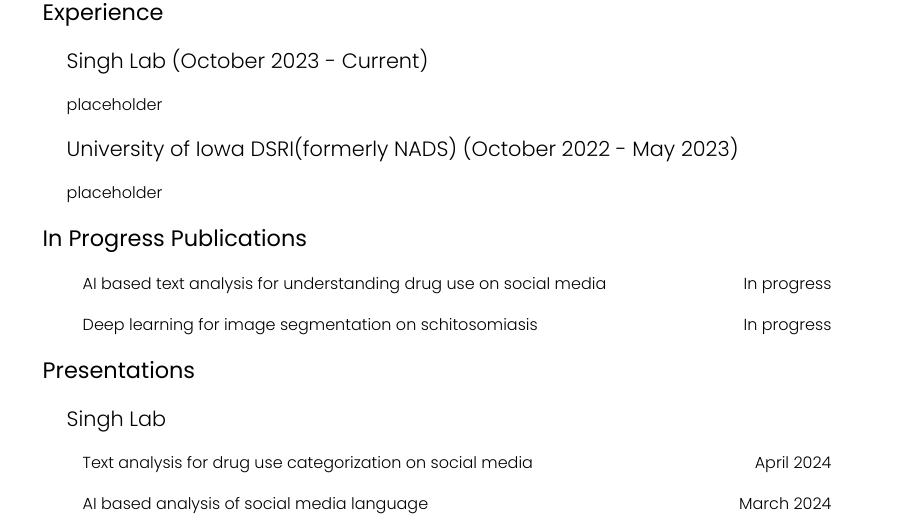
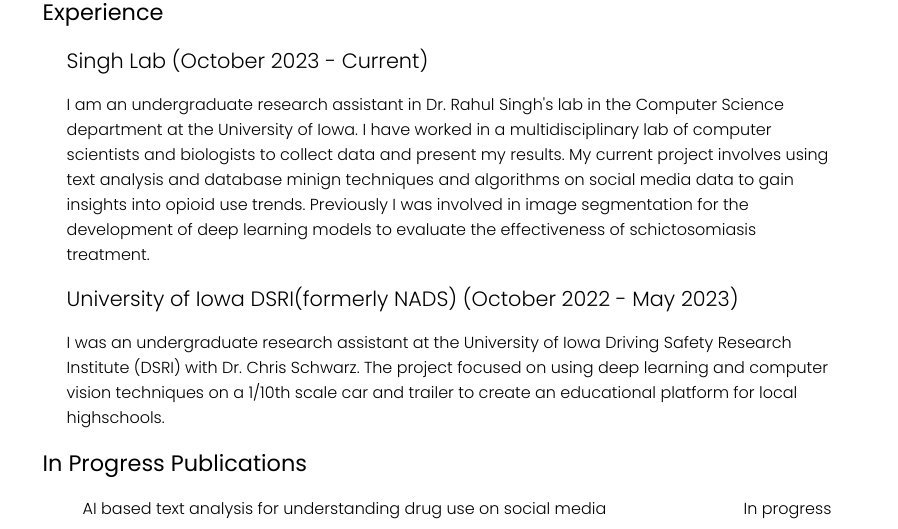
Before and after one commit to Adi-M02/portfolio, a plain HTML site: page research/index.html in a window 1280 px wide. Shown: the part 200-729 px from the top of the page, without its empty margins (191-1089 px from the left). Drawn offline with Linux system fonts and the light colour scheme.

Commit message:
in progress descriptions

```diff
--- a/research/index.html
+++ b/research/index.html
@@ -43,9 +43,9 @@
                 <p class="research__subheading">Experience</p>
                 <div class="research__subsection">
                     <p class="research__experience__title"> Singh Lab (October 2023 - Current)</p>
-                    <p class="research__experience__description">placeholder</p>
+                    <p class="research__experience__description">I am an undergraduate research assistant in Dr. Rahul Singh's lab in the Computer Science department at the University of Iowa. I have worked in a multidisciplinary lab of computer scientists and biologists to collect data and present my results. My current project involves using text analysis and database minign techniques and algorithms on social media data to gain insights into opioid use trends. Previously I was involved in image segmentation for the development of deep learning models to evaluate the effectiveness of schictosomiasis treatment. </p>
                     <p class="research__experience__title"> University of Iowa DSRI(formerly NADS) (October 2022 - May 2023)</p>
-                    <p class="research__experience__description">placeholder</p>
+                    <p class="research__experience__description">I was an undergraduate research assistant at the University of Iowa Driving Safety Research Institute (DSRI) with Dr. Chris Schwarz. The project focused on using deep learning and computer vision techniques on a 1/10th scale car and trailer to create an educational platform for local highschools.   </p>
                 </div>
                 <p class="research__subheading">In Progress Publications</p>
                 <div class="research__subsection">
```
Also changed, not shown: index.html (+2 -1 lines).
